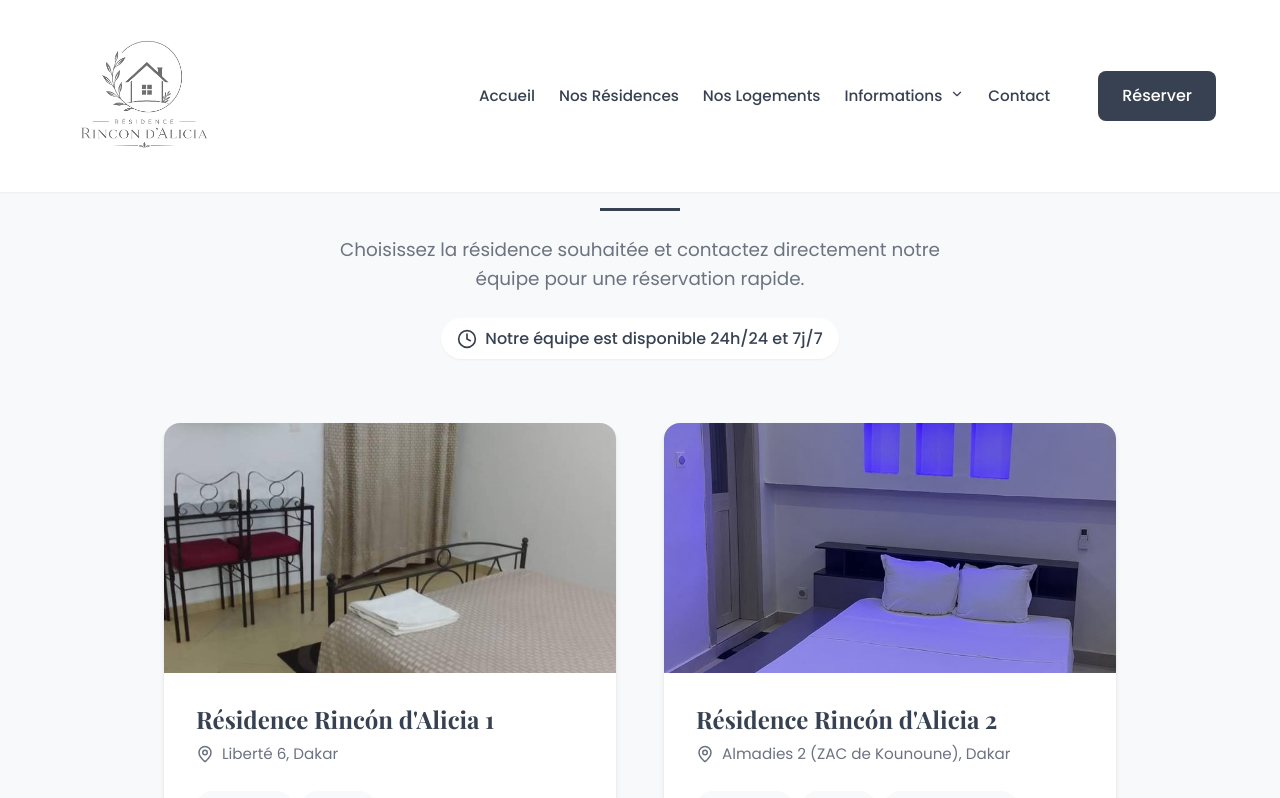
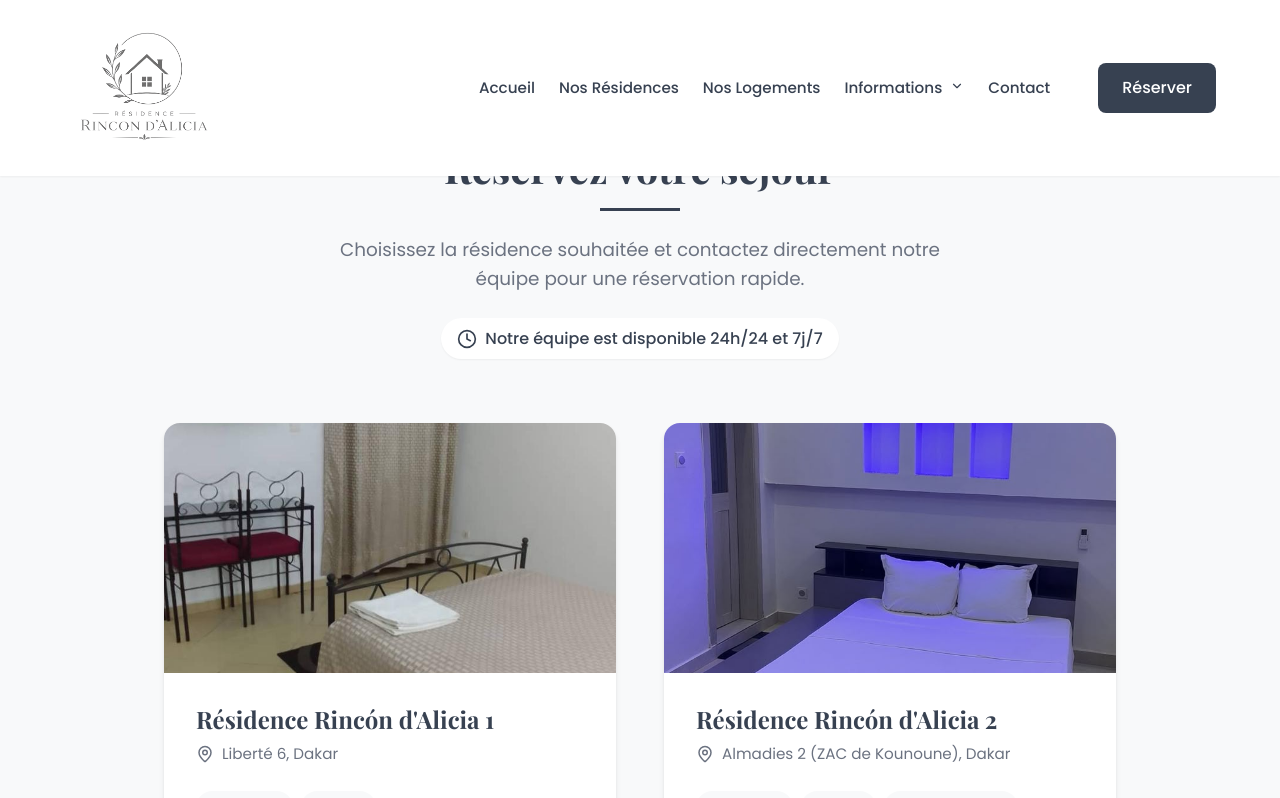
Before and after one commit to phata82/rincondalicia, a Next.js app: page /reserver in a window 1280 px wide. Shown: the top 798 px of the page. Built offline with nearby package versions, Linux system fonts and the light colour scheme; a web font is replaced by a local one.

Commit message:
Make header as compact as possible

```diff
--- a/src/components/Header.module.css
+++ b/src/components/Header.module.css
@@ -12,7 +12,7 @@
 .scrolled {
   background-color: var(--color-white);
   box-shadow: var(--shadow-sm);
-  padding: 1rem 0;
+  padding: 0.5rem 0;
 }
 
 .headerContainer {
```
